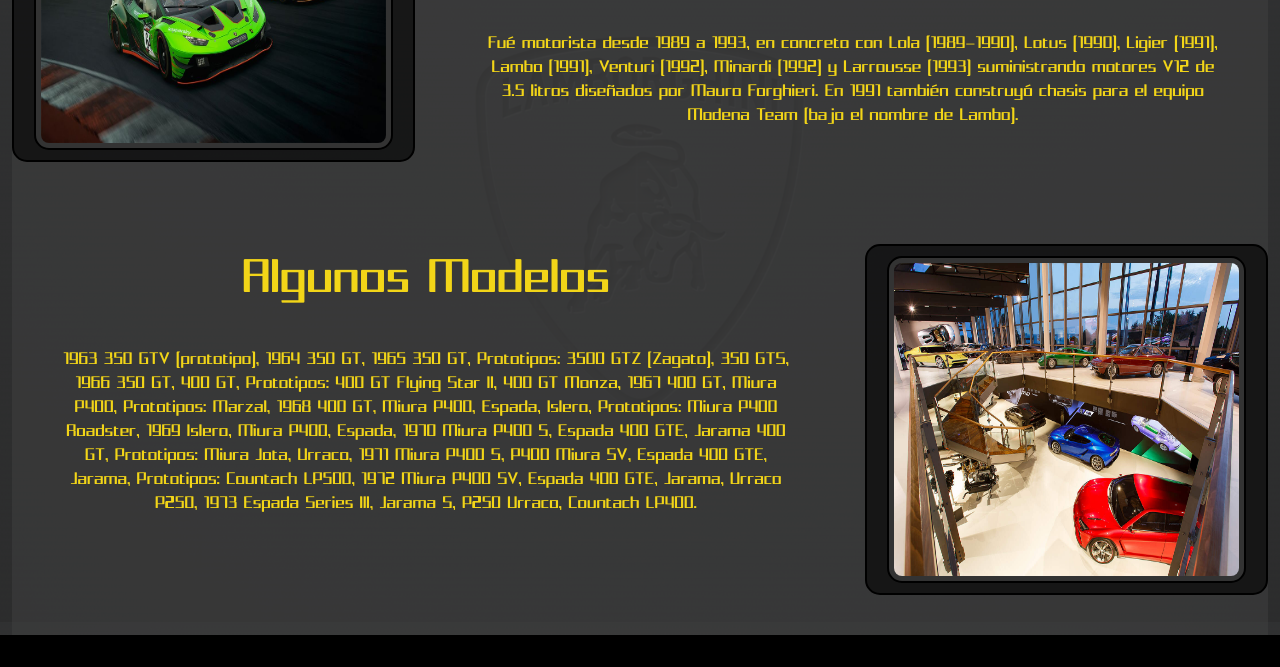
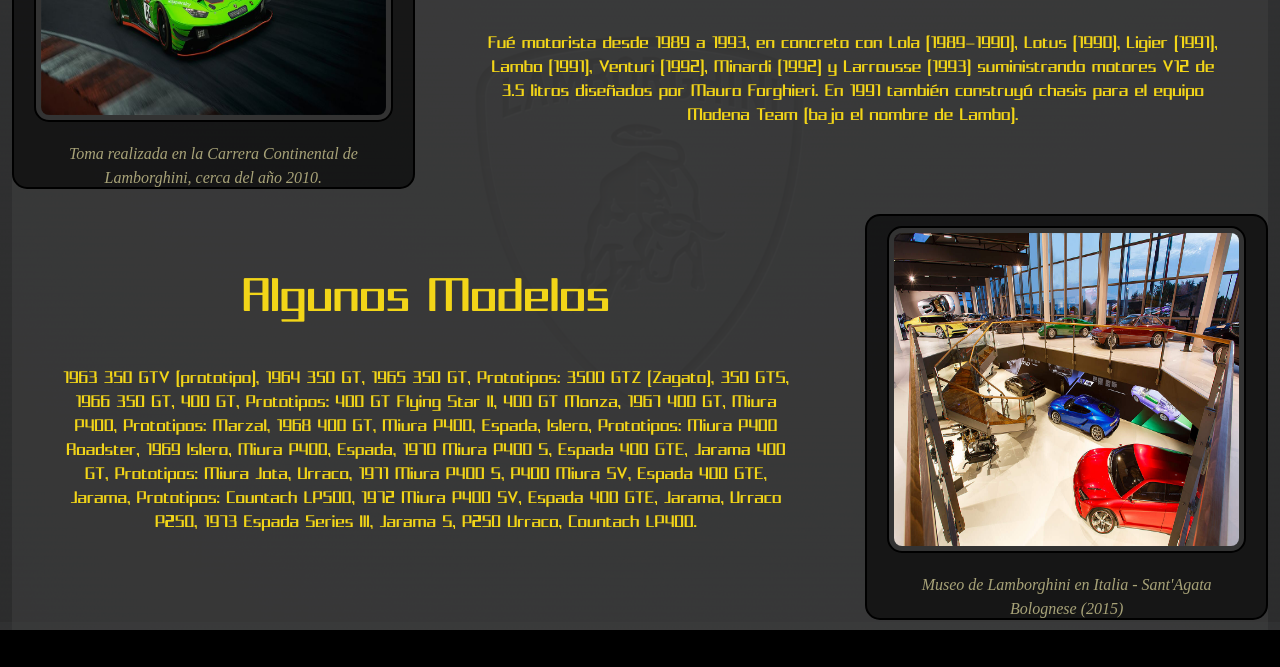
Before and after one commit to Izual23/Lamborghini_Cars, a website: page index.html in a window 1280 px wide. Shown: the part 2578-3245 px from the top of the page. Drawn offline with nearby package versions, Linux system fonts and the light colour scheme.

Commit message:
Index_Cards_Fixed

```diff
--- a/index.html
+++ b/index.html
@@ -114,6 +114,7 @@
         <div class="BackC">
             <div class="row mid">
                 <div class="col-lg-8 col-md-8 col-sm-12 col-xs-12">
+                    <div class="Information">
                         <article class="Cover" data-aos="flip-left">
                             <h2 id="History" class="Title">Historia</h2>
                             <p class="Paragraph">Terminada la Segunda Guerra Mundial, <em>Ferruccio Lamborghini</em>, que había servido en un destacamento de transporte para el Ejército Italiano, comenzó a comprar sobrantes de vehículos militares.</p>
@@ -122,6 +123,7 @@
                             <p class="Paragraph">A principios de 2003, hubo un acuerdo con el equipo alemán Reiter Engineering para introducir el primer Lamborghini estrictamente de competición en carreras de la FIA GT. La idea de las carreras para Lamborghini había sido descartada ya en sus inicios porque según las palabras de Ferruccio: Las carreras son el modo más rápido de arruinarse, yo compito en la calle. Para ello hubo que adecuar el Murciélago bajo las estrictas normas GT, bajo el nuevo Murciélago R-GT, y más tarde con el Gallardo GTR. Ambos hasta la fecha han tenido un éxito moderado. Pero de considerable importancia en la marca para el desarrollo de futuros proyectos.</p>
                             <p class="Paragraph">La empresa celebró sus 40 años en 2003 encontrándose en su mejor momento, ya que ha cuadruplicado sus ventas en el mundo, en 2004 creó el modelo descapotable «Murciélago Roadster», y en 2005 el «Gallardo Spyder», en 2006 se lanzó la evolución con base «Murciélago» llamado «LP 640», la edición limitada «Reventón» y el «Gallardo Superleggera» en 2007; y en 2008 fue lanzado el Lamborghini Estoque.</p>
                         </Article>
+                    </div>
                 </div>
                 <div class="col-lg-4 col-md-4 col-sm-12 col-xs-12">
                     <div class="Card_Principal">
@@ -142,6 +144,7 @@
                     </div>
                 </div>
                 <div class="col-lg-8 col-md-8 col-sm-12 col-xs-12">
+                    <div class="Information">
                         <article class="Cover" data-aos="flip-left">
                             <h2 id="Competition" class="Title">Competición</h2>
                             <p class="Paragraph">Lamborghini tuvo una breve participación en el Campeonato Mundial de Fórmula 1.</p>
@@ -149,12 +152,15 @@
                         </article>
                     </div>
                 </div>
+            </div>
             <div class="row mid">
                 <div class="col-lg-8 col-md-8 col-sm-12 col-xs-12">
+                    <div class="Information">
                         <article class="Cover" data-aos="flip-left">
                             <h2 id="Models" class="Title">Algunos Modelos</h2>
                             <p class="Paragraph">1963 350 GTV (prototipo), 1964 350 GT, 1965 350 GT, Prototipos: 3500 GTZ (Zagato), 350 GTS, 1966 350 GT, 400 GT, Prototipos: 400 GT Flying Star II, 400 GT Monza, 1967 400 GT, Miura P400, Prototipos: Marzal, 1968 400 GT, Miura P400, Espada, Islero, Prototipos: Miura P400 Roadster, 1969 Islero, Miura P400, Espada, 1970 Miura P400 S, Espada 400 GTE, Jarama 400 GT, Prototipos: Miura Jota, Urraco, 1971 Miura P400 S, P400 Miura SV, Espada 400 GTE, Jarama, Prototipos: Countach LP500, 1972 Miura P400 SV, Espada 400 GTE, Jarama, Urraco P250, 1973 Espada Series III, Jarama S, P250 Urraco, Countach LP400.</p>
                         </article>
+                    </div>
                 </div>
                 <div class="col-lg-4 col-md-4 col-sm-12 col-xs-12">
                     <div class="Card_Principal">
--- a/scss/Pages/_index.scss
+++ b/scss/Pages/_index.scss
@@ -111,11 +111,14 @@
     text-align: $C;
 }
 
+.Information{
+    height: 100%;
+    @include FCol;
+}
+
 .Card_Principal{
     height: 100%;
     @include FCol;
-    justify-items: stretch;
-    align-content: $C;
 }
 
 .Border{
@@ -127,10 +130,10 @@
     overflow: hidden;
     text-align: $C;
     padding-top: 10px;
-    padding-bottom: 10px;
+    padding-bottom: 65px;
     margin: $A;
-    margin-top: 40px;
-    margin-bottom: 40px;
+    margin-top: 10px;
+    margin-bottom: 10px;
     transition: transform 0.5s;
 }
 
```
Also changed, not shown: CSS/pruebacss.css. Lines whose indentation alone changed are shown as unchanged.
